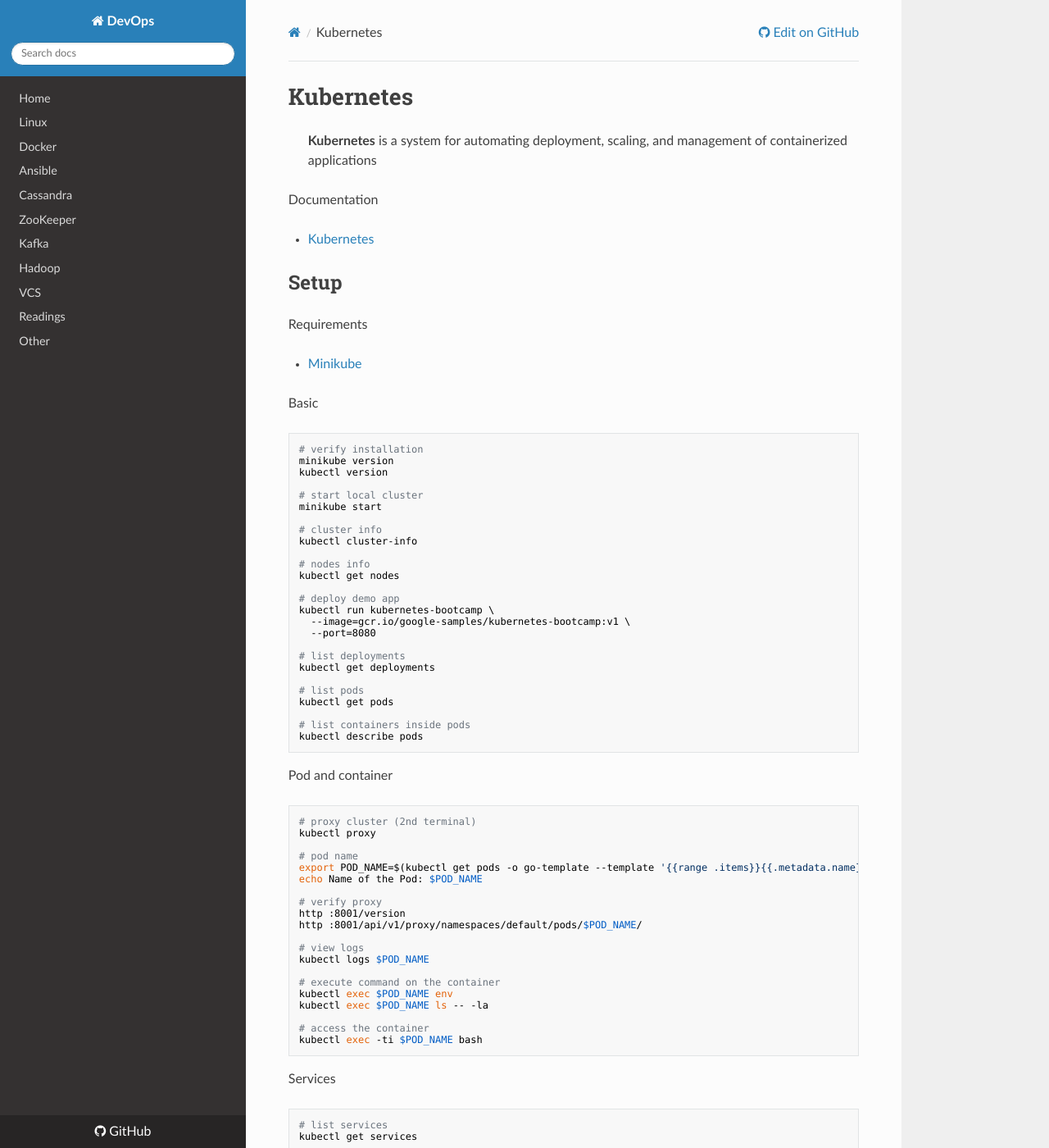
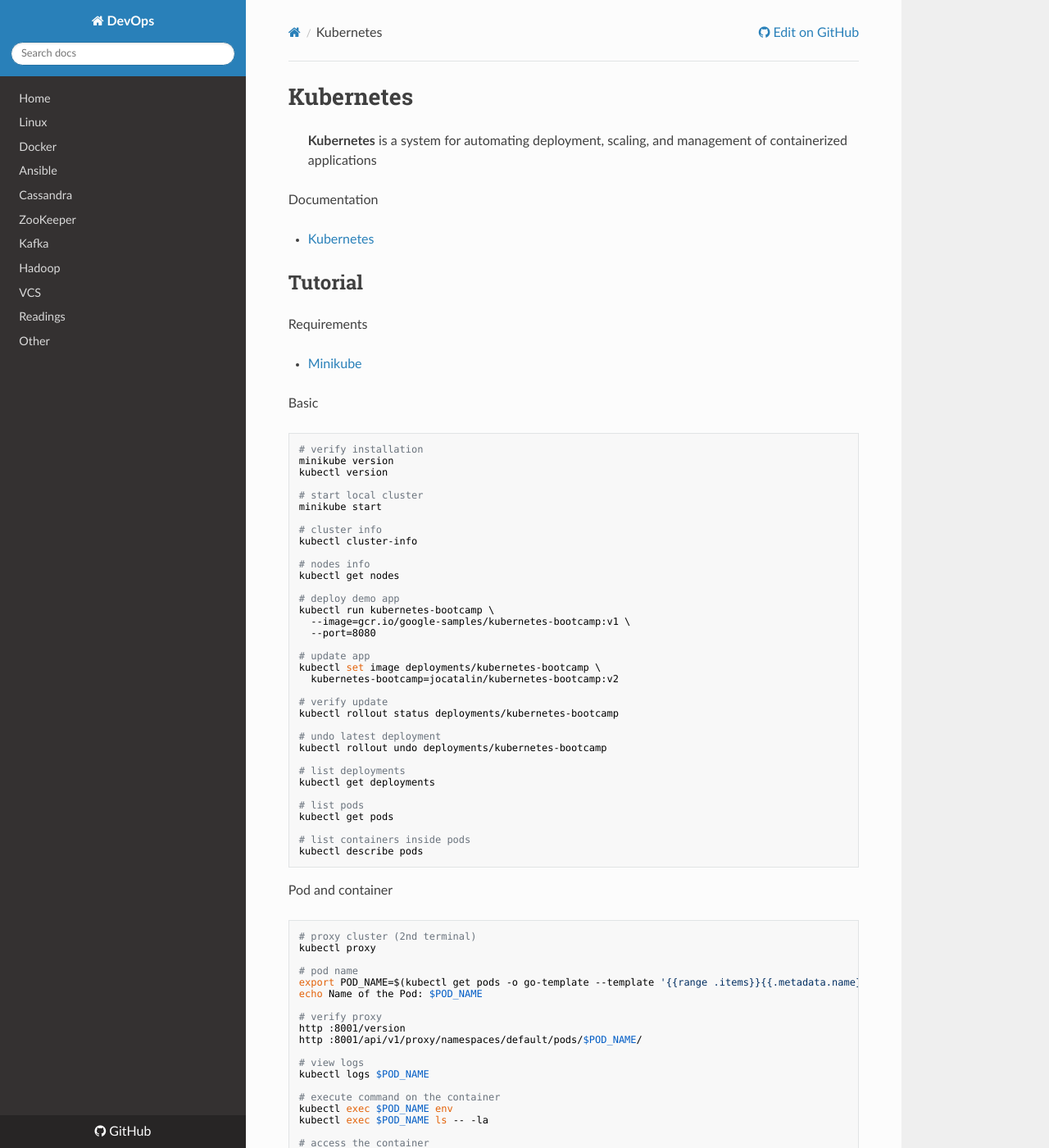
Before and after one commit to niqdev/devops, an MkDocs documentation site: the page built from docs/kubernetes.md, in a window 1280 px wide and 1400 px high. Shown: the whole window at 82% size. Built offline with MkDocs 1.6.1, drawn with Linux system fonts in a browser that asks for light colours; nearby versions of some CDN libraries; old or Windows-style settings are respelled for this version of MkDocs; some of the changed text lies outside the part shown.

Commit message:
doc: update kubernetes

````diff
--- a/docs/kubernetes.md
+++ b/docs/kubernetes.md
@@ -6,7 +6,7 @@ Documentation
 
 * [Kubernetes](https://kubernetes.io/docs/home/?path=browse)
 
-## Setup
+## Tutorial
 
 Requirements
 
@@ -31,6 +31,16 @@ kubectl get nodes
 kubectl run kubernetes-bootcamp \
   --image=gcr.io/google-samples/kubernetes-bootcamp:v1 \
   --port=8080
+
+# update app
+kubectl set image deployments/kubernetes-bootcamp \
+  kubernetes-bootcamp=jocatalin/kubernetes-bootcamp:v2
+
+# verify update
+kubectl rollout status deployments/kubernetes-bootcamp
+
+# undo latest deployment
+kubectl rollout undo deployments/kubernetes-bootcamp
 
 # list deployments
 kubectl get deployments
@@ -105,3 +115,14 @@ kubectl get pods -l app=v1
 # delete service
 kubectl delete service -l run=kubernetes-bootcamp
 ```
+
+Scaling
+```bash
+# add 4 replicas
+kubectl scale deployments/kubernetes-bootcamp --replicas=4
+
+# verify scaling
+kubectl get deployments
+kubectl get pods -o wide
+kubectl describe deployments/kubernetes-bootcamp
+```
````
